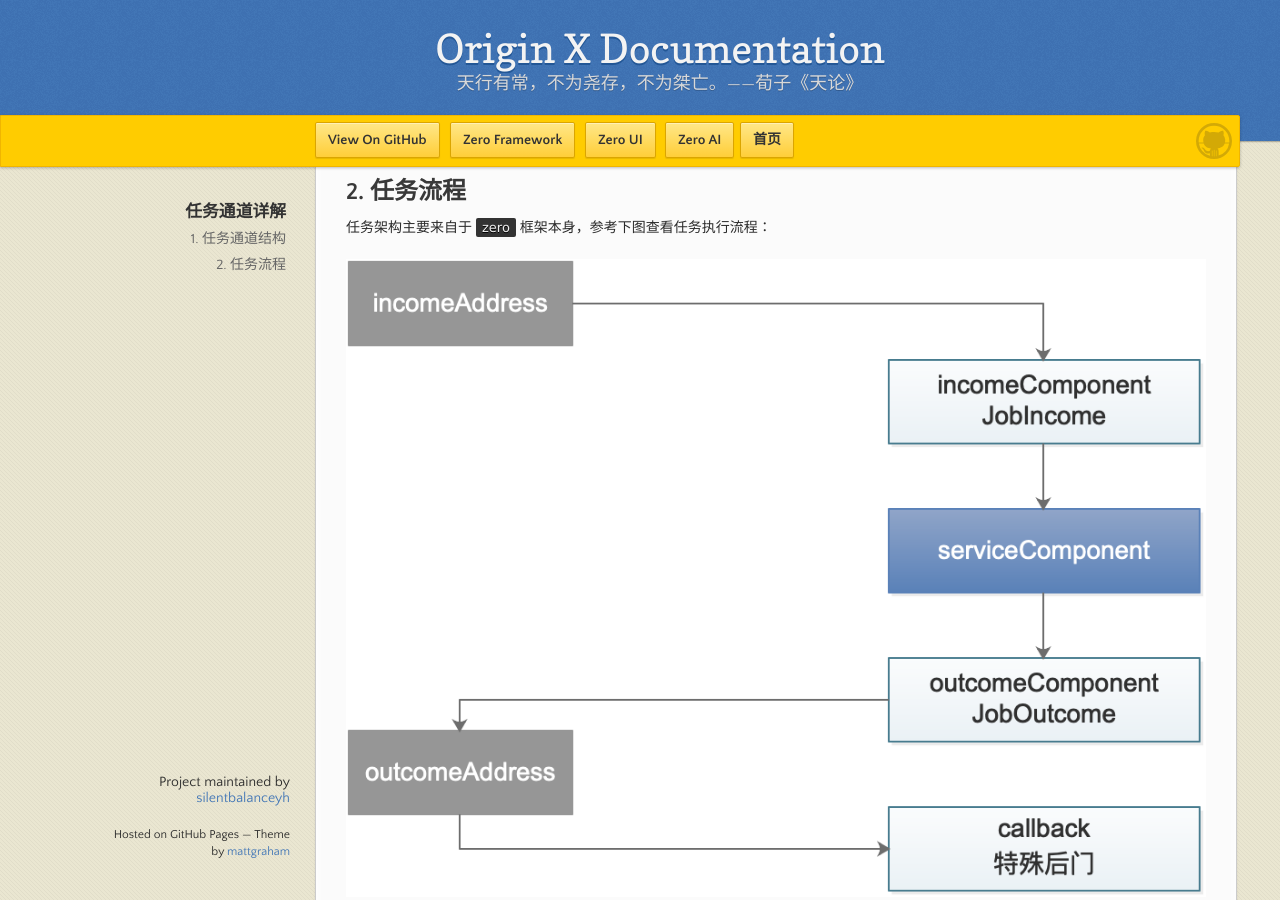
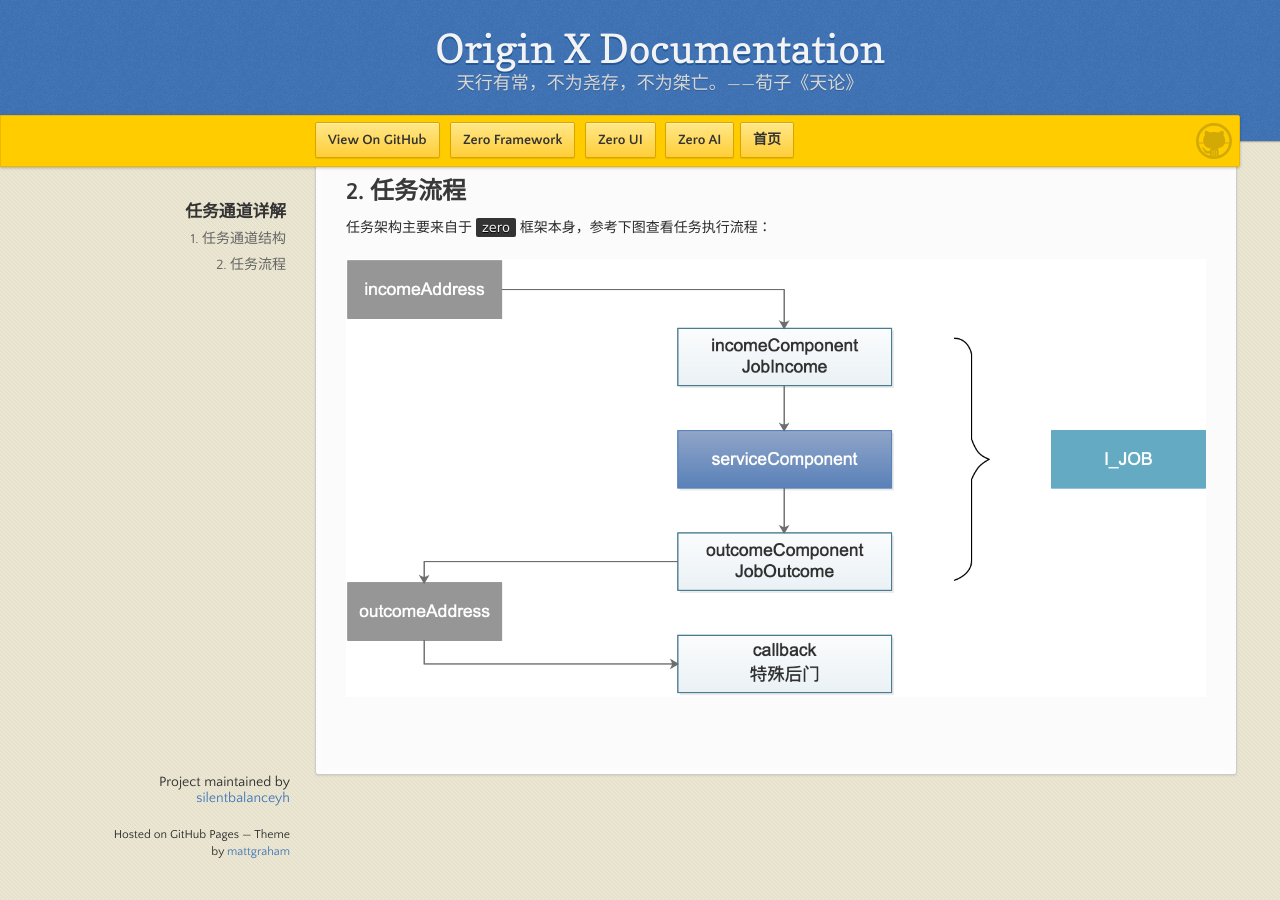
Before and after one commit to silentbalanceyh/mi-kb, a Jekyll site: the page built from origin-x-engine/1-oxshi-shi-jiao-cheng/ox-009-cha-jian-ff1a-biao-shi-gui-ze-xuan-ze-qi.md, in a window 1280 px wide and 900 px high, scrolled down 680 px. Built offline with Jekyll 4.4.1, drawn with Linux system fonts in a browser that asks for light colours; our own code applies the rules of GitHub Pages for plain Markdown files.

Commit message:
Updates origin-x-engine/1-oxshi-shi-jiao-cheng/ox-009-cha-jian-ff1a-biao-shi-gui-ze-xuan-ze-qi.md
Auto commit by GitBook Editor

```diff
--- a/origin-x-engine/1-oxshi-shi-jiao-cheng/ox-009-cha-jian-ff1a-biao-shi-gui-ze-xuan-ze-qi.md
+++ b/origin-x-engine/1-oxshi-shi-jiao-cheng/ox-009-cha-jian-ff1a-biao-shi-gui-ze-xuan-ze-qi.md
@@ -14,4 +14,4 @@
 
 任务架构主要来自于`zero`框架本身，参考下图查看任务执行流程：
 
-![](/assets/images/ox/008-2.png)
+![](/assets/images/ox/008-3.png)
```
Also changed, not shown: assets/images/ox/008-3.png (added).
